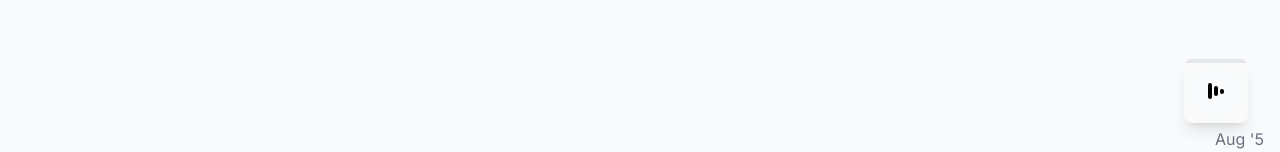
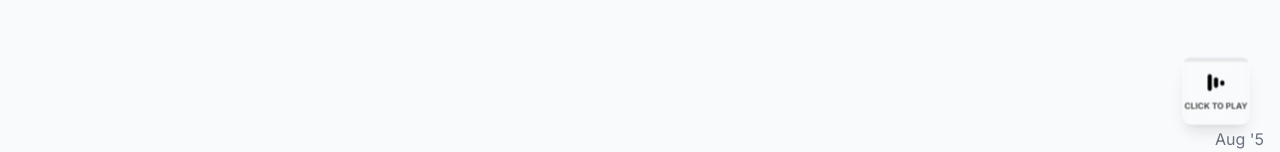
Before and after one commit to amaralkaff/clean-portfolio, a Next.js app: page / in a window 1280 px wide. Shown: the part 645-797 px from the top of the page. Built offline with nearby package versions, Linux system fonts and the light colour scheme.

Commit message:
feat: update styling media player

```diff
--- a/app/components/PhonkMusicPlayer.tsx
+++ b/app/components/PhonkMusicPlayer.tsx
@@ -17,6 +17,7 @@ const PhonkMusicPlayer: React.FC<PhonkMusicPlayerProps> = ({
   const initCompleteRef = useRef(false);
   const [isExpanded, setIsExpanded] = useState(false);
   const [visualizerBars, setVisualizerBars] = useState([0.3, 0.8, 0.5]);
+  const [pulseAnimation, setPulseAnimation] = useState(false);
 
   // Set up audio element only once when the component mounts
   useEffect(() => {
@@ -60,8 +61,23 @@ const PhonkMusicPlayer: React.FC<PhonkMusicPlayerProps> = ({
     return () => clearInterval(interval);
   }, [isPlaying]);
 
+  // Pulse animation for minimized state
+  useEffect(() => {
+    if (isExpanded) return;
+
+    const pulseInterval = setInterval(() => {
+      setPulseAnimation(prev => !prev);
+    }, 2000);
+
+    return () => clearInterval(pulseInterval);
+  }, [isExpanded]);
+
   const toggleExpanded = () => {
     setIsExpanded(!isExpanded);
+    // Start playing music when expanded if currently paused
+    if (!isExpanded && !isPlaying && !isLoading) {
+      togglePlay();
+    }
   };
 
   return (
@@ -118,7 +134,7 @@ const PhonkMusicPlayer: React.FC<PhonkMusicPlayerProps> = ({
         // Collapsed player
         <div
           onClick={toggleExpanded}
-          className="bg-gray bg-opacity-80 backdrop-blur-sm rounded-lg w-full h-full flex items-center justify-center cursor-pointer hover:bg-opacity-100 transition-colors relative overflow-hidden shadow-lg"
+          className={`bg-gray bg-opacity-80 backdrop-blur-sm rounded-lg w-full h-full flex items-center justify-center cursor-pointer hover:bg-opacity-100 transition-all duration-500 relative overflow-hidden shadow-lg hover:shadow-xl ${pulseAnimation ? 'scale-105' : 'scale-100'}`}
         >
           <div className="absolute top-0 left-0 right-0 h-1 bg-gray-200 overflow-hidden">
             <div
@@ -127,7 +143,8 @@ const PhonkMusicPlayer: React.FC<PhonkMusicPlayerProps> = ({
             />
           </div>
 
-          <div className="flex items-center justify-center h-6 space-x-0.5">
+          <div className="flex flex-col items-center justify-center">
+            <div className="flex items-center justify-center h-6 space-x-0.5 mb-1">
               <div
                 className="w-1 bg-black rounded-sm transition-all duration-300"
                 style={{ height: isPlaying ? `${visualizerBars[0] * 24}px` : '16px' }}
@@ -141,6 +158,14 @@ const PhonkMusicPlayer: React.FC<PhonkMusicPlayerProps> = ({
                 style={{ height: isPlaying ? `${visualizerBars[2] * 24}px` : '5px' }}
               ></div>
             </div>
+
+            <div className={`text-[8px] font-bold text-black ${isPlaying ? 'opacity-100' : 'opacity-70'}`}>
+              {isPlaying ? "NOW PLAYING" : "CLICK TO PLAY"}
+            </div>
+          </div>
+
+          {/* Subtle glow effect */}
+          <div className={`absolute inset-0 bg-black opacity-0 hover:opacity-10 transition-opacity duration-300 rounded-lg ${pulseAnimation && !isPlaying ? 'ring-2 ring-black ring-opacity-30' : ''}`}></div>
         </div>
       )}
     </div>
```
Lines whose indentation alone changed are shown as unchanged.
